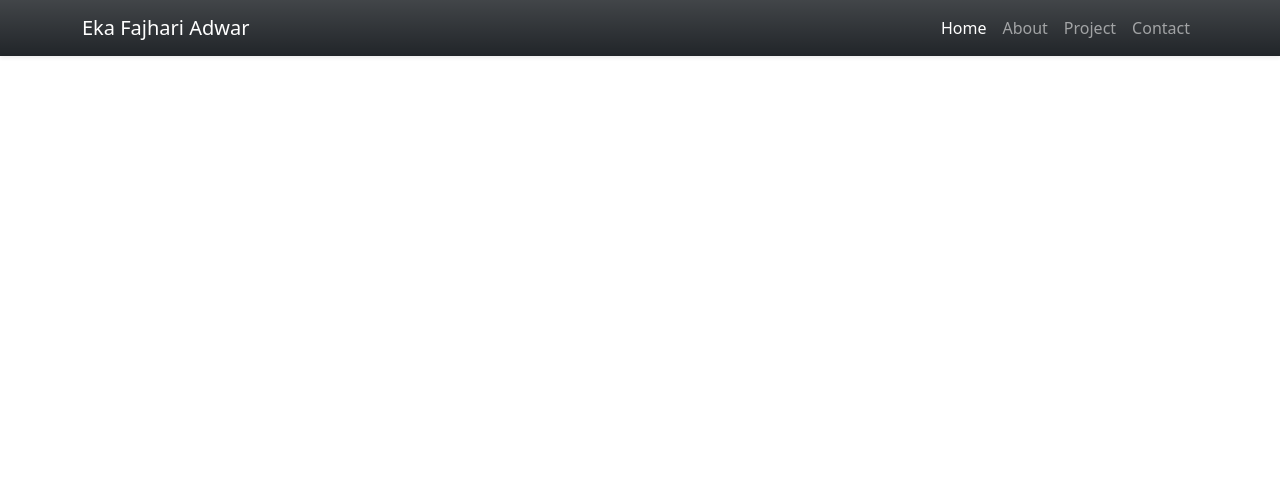
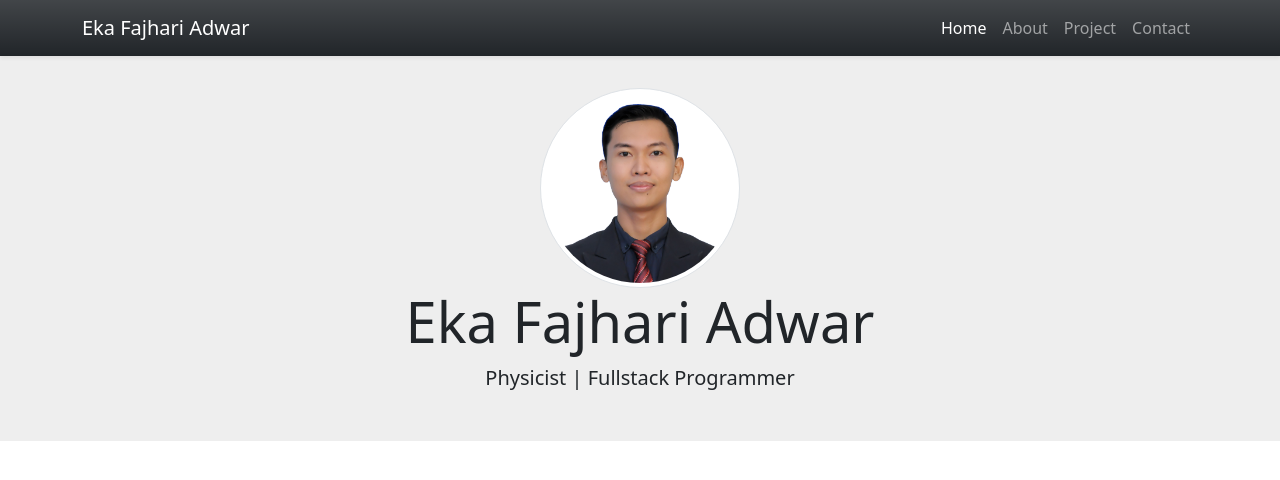
Before and after one commit to ekaadwar/ekaadwar.github.io, a PHP site: page / in a window 1280 px wide. Shown: the top 480 px of the page. Run offline with PHP 8.4, Linux system fonts and the light colour scheme.

Commit message:
create the jumbotron section

```diff
--- /dev/null
+++ b/css/style.css
@@ -0,0 +1,4 @@
+.jumbotron {
+  padding: 2rem 1rem;
+  background-color: #eee;
+}
--- a/index.php
+++ b/index.php
@@ -7,6 +7,9 @@
 
     <!-- Bootstrap CSS -->
     <link href="https://cdn.jsdelivr.net/npm/bootstrap@5.0.0-beta2/dist/css/bootstrap.min.css" rel="stylesheet" integrity="sha384-BmbxuPwQa2lc/FVzBcNJ7UAyJxM6wuqIj61tLrc4wSX0szH/Ev+nYRRuWlolflfl" crossorigin="anonymous">
+
+    <!-- My CSS -->
+    <link rel="stylesheet" href="css/style.css">
 
     <title>My Portfolio|Eka Fajhari Adwar</title>
   </head>
@@ -38,6 +41,14 @@
     </nav>
     <!-- Navbar Ended -->
 
+    <!-- jumbotron started -->
+    <section class="jumbotron text-center">
+      <img src="img/ekafajhariadwar.jpg" alt="Eka Fajhari Adwar" width="200" class="rounded-circle img-thumbnail">
+      <h1 class="display-4">Eka Fajhari Adwar</h1>
+      <p class="lead">Physicist | Fullstack Programmer</p>
+    </section>
+    <!-- jumbotron ended -->
+
     <script src="https://cdn.jsdelivr.net/npm/bootstrap@5.0.0-beta2/dist/js/bootstrap.bundle.min.js" integrity="sha384-b5kHyXgcpbZJO/tY9Ul7kGkf1S0CWuKcCD38l8YkeH8z8QjE0GmW1gYU5S9FOnJ0" crossorigin="anonymous"></script>
   </body>
 </html>
```
Also changed, not shown: img/ekafajhariadwar.jpg (added).
